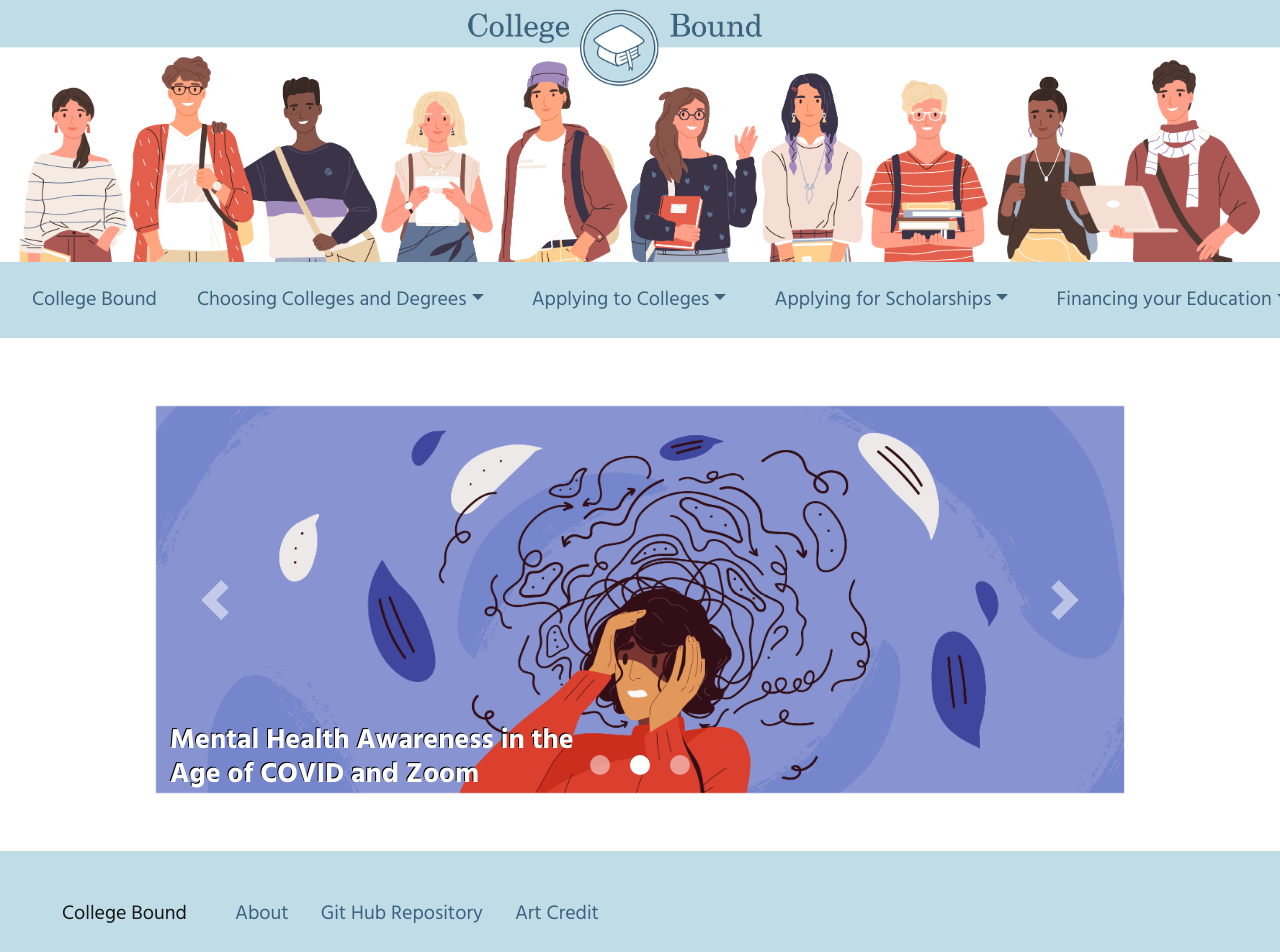
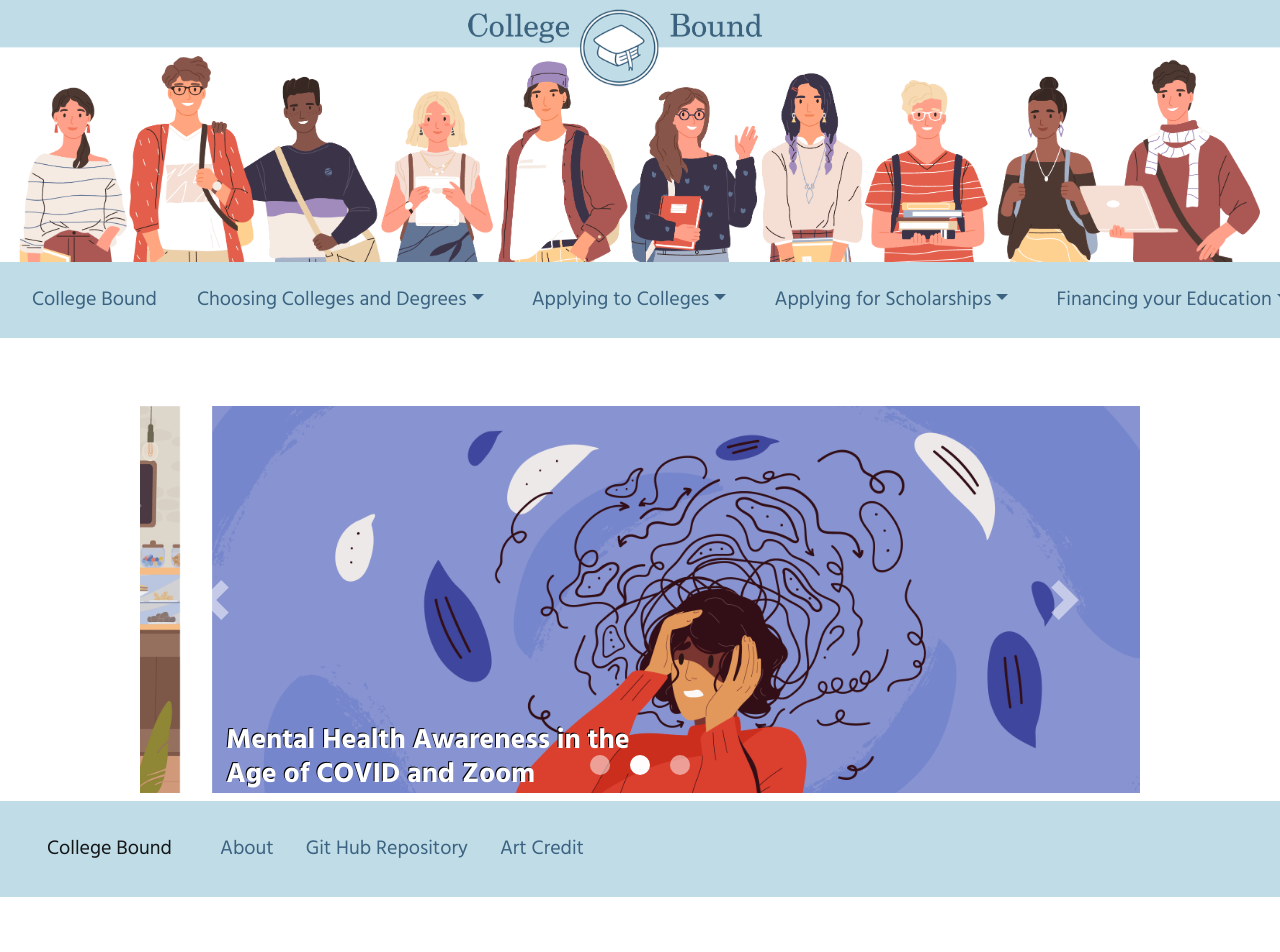
Before and after one commit to ameyam9/College_Bound, a React (Create React App) app in the folder sourcecode/college_bound/: page / in a window 1280 px wide. Shown: the top 952 px of the page. After the commit the page ends 897 px from the top, so only its background shows below. Built offline with nearby package versions, Linux system fonts and the light colour scheme.

Commit message:
Changed app.css slightly

```diff
--- a/sourcecode/college_bound/src/App.css
+++ b/sourcecode/college_bound/src/App.css
@@ -127,11 +127,7 @@ h5 {
 
 .Footer {
   background-color: #C0DDE7;
-  margin-top: 50px;
-  margin-bottom: 0px;
-  padding: 30px;
-  left: 0;
-  bottom: 0;
+  padding: 15px;
   width: 100%;
   text-align: center;
 }
```
